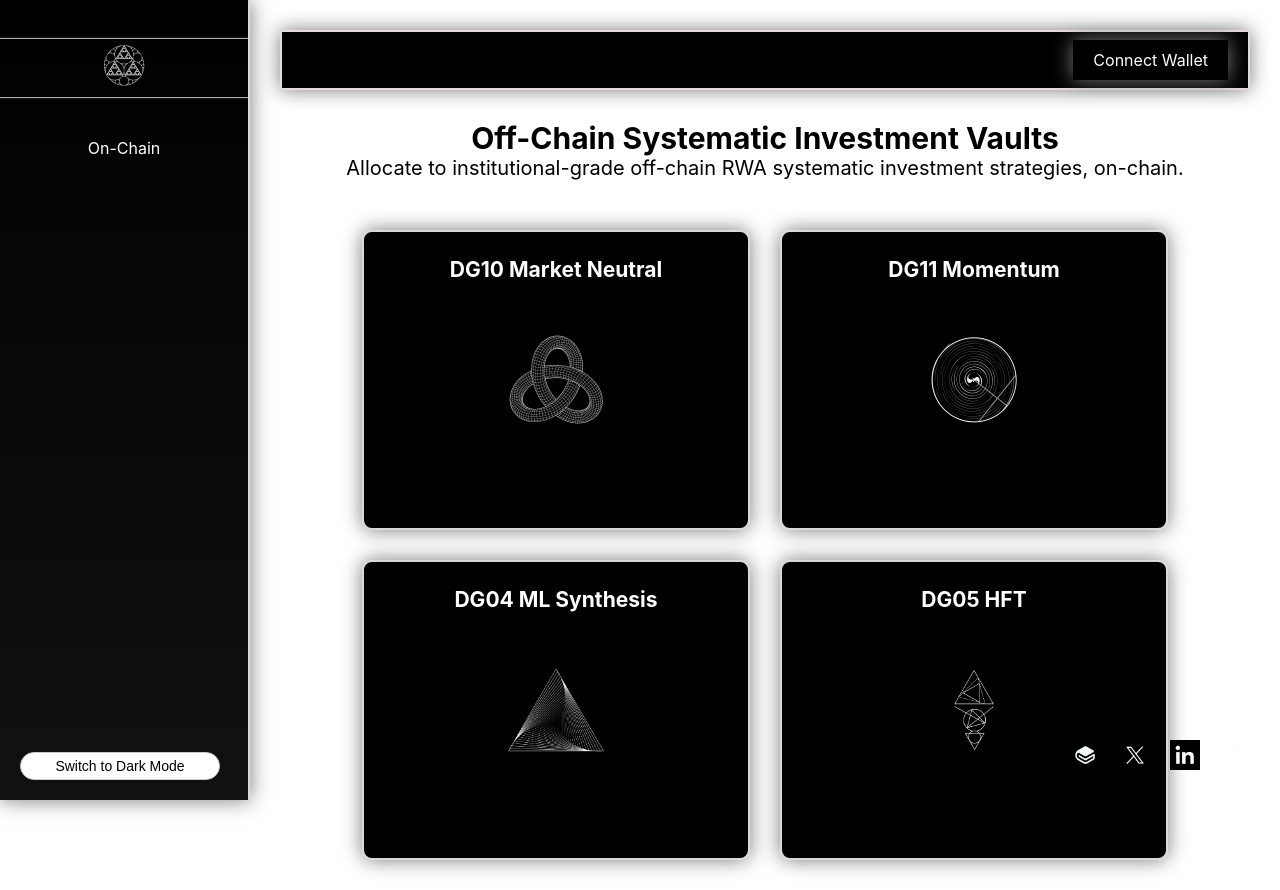
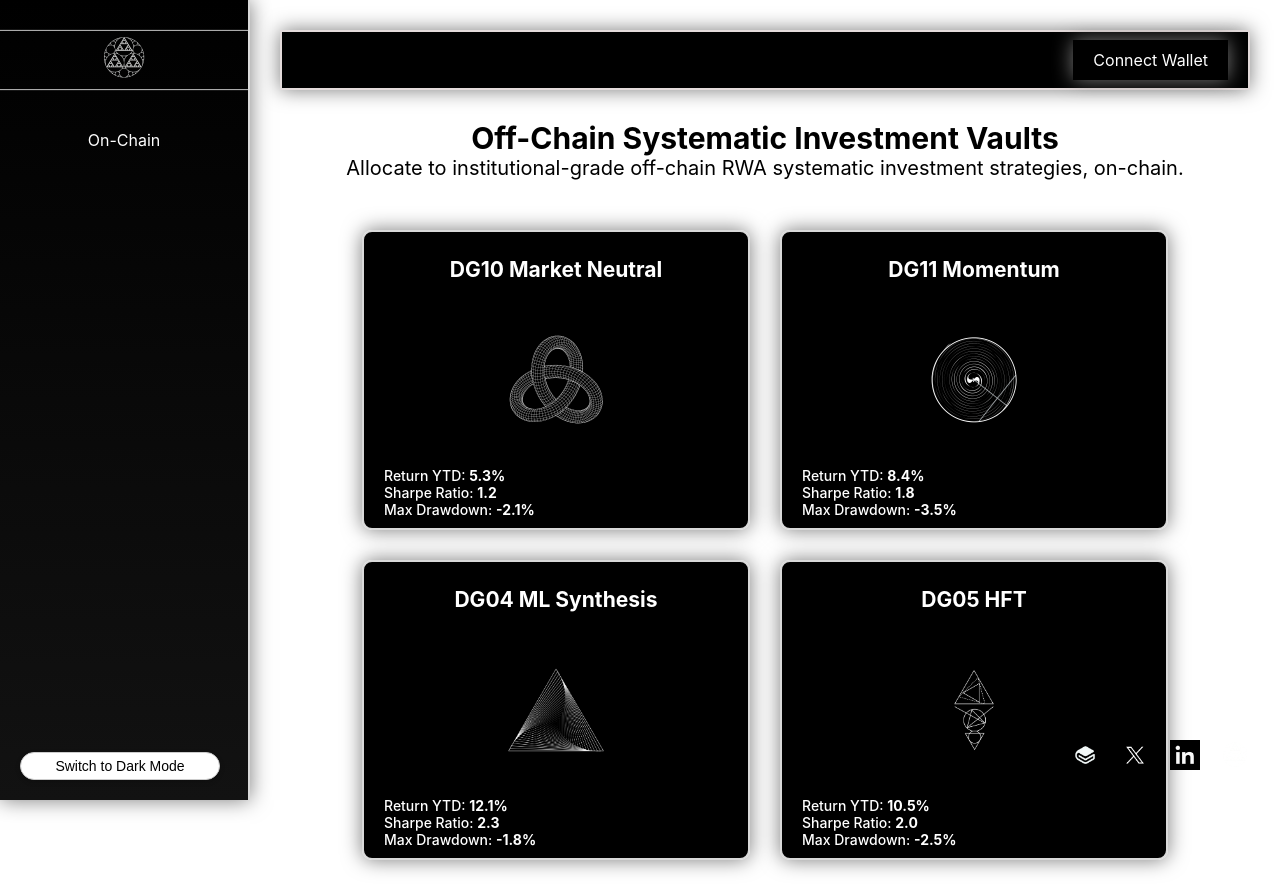
Before and after one commit to danish0501/Devine-Group, a React (Create React App) app: page /overview-strategies in a window 1280 px wide. Built offline with nearby package versions, Linux system fonts and the light colour scheme.

Commit message:
Updated Some CSS

```diff
--- a/src/components/DevineReserve/DevineReserve.css
+++ b/src/components/DevineReserve/DevineReserve.css
@@ -93,7 +93,8 @@
 }
 
 .reserve-metrics {
-    font-weight: bold;
+    color: #FFF;
+    font-weight: 500;
     font-size: 14px;
     position: absolute;
     bottom: 10px;
--- a/src/components/OverviewStrategies/Overview.css
+++ b/src/components/OverviewStrategies/Overview.css
@@ -95,13 +95,14 @@
 
 .overview-strategy-metrics {
     font-size: 14px;
+    color: #FFF;
     position: absolute;
     bottom: 10px;
     left: 10px;
     width: calc(100% - 20px);
     text-align: left;
     padding: 0 10px;
-    font-weight: bold;
+    font-weight: 500;
     z-index: 2;
 }
 
--- a/src/components/Portfolio/Portfolio.css
+++ b/src/components/Portfolio/Portfolio.css
@@ -101,6 +101,12 @@
     justify-content: space-between;
     color: var(--white-color);
     width: 24%;
+    cursor: pointer;
+    transition: transform 0.3s ease-in-out;
+}
+
+.portfolio-strategy:hover {
+    transform: scale(1.1);
 }
 
 .portfolio-strategy-icon {
@@ -109,11 +115,6 @@
     position: absolute;
     top: 10px;
     left: 10px;
-    cursor: pointer;
-}
-
-.portfolio-strategy-icon:hover {
-    transform: scale(1.1);
 }
 
 .portfolio-strategy-details {
--- a/src/components/Sidebar/Sidebar.css
+++ b/src/components/Sidebar/Sidebar.css
@@ -6,7 +6,7 @@
     display: flex;
     flex-direction: column;
     align-items: center;
-    padding: 20px 0;
+    padding: 30px 0;
     box-shadow: 0 0 20px rgb(123, 123, 123);
     border-right: 2px solid #d9d9d9;
     position: fixed;
@@ -19,7 +19,6 @@
     display: flex;
     align-items: center;
     justify-content: center;
-    margin-top: 18px;
     margin-bottom: 30px;
     width: 100%;
     padding: 2px 0;
```
